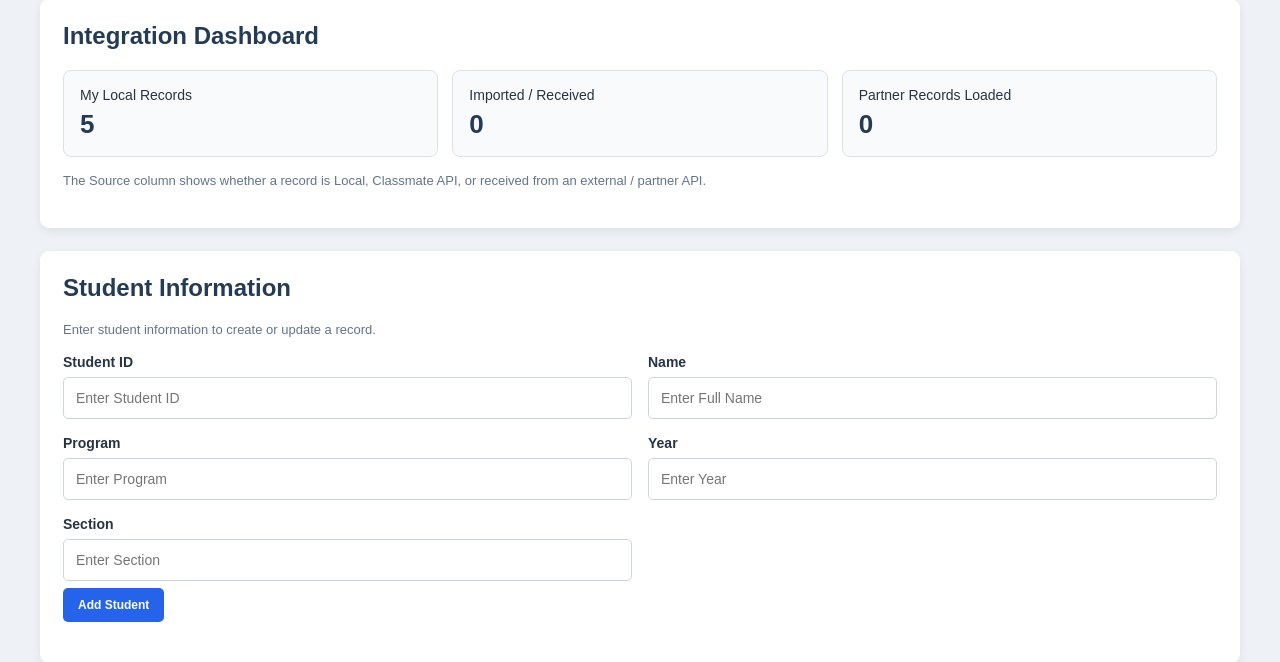
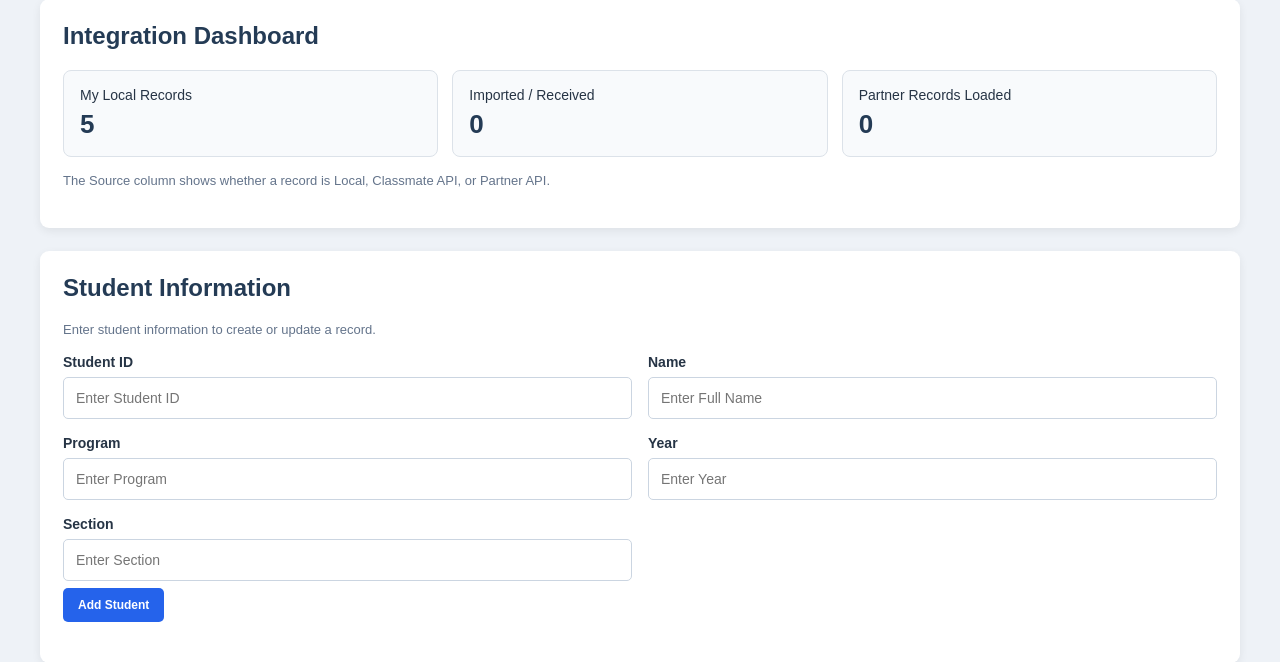
Before and after one commit to paca-oncisjero-maker/jero-act-9, a Flask app: page / in a window 1280 px wide. Shown: the part 228-890 px from the top of the page. Run offline with Flask 3, Linux system fonts and the light colour scheme; data comes from the database, SQL or seed files in the repository.

Commit message:
Dashboard note: say Partner API instead of external API

```diff
--- a/templates/index.html
+++ b/templates/index.html
@@ -395,7 +395,7 @@
 
         <p class="description">
             The Source column shows whether a record is Local, Classmate API,
-            or received from an external / partner API.
+            or Partner API.
         </p>
 
     </section>
```
